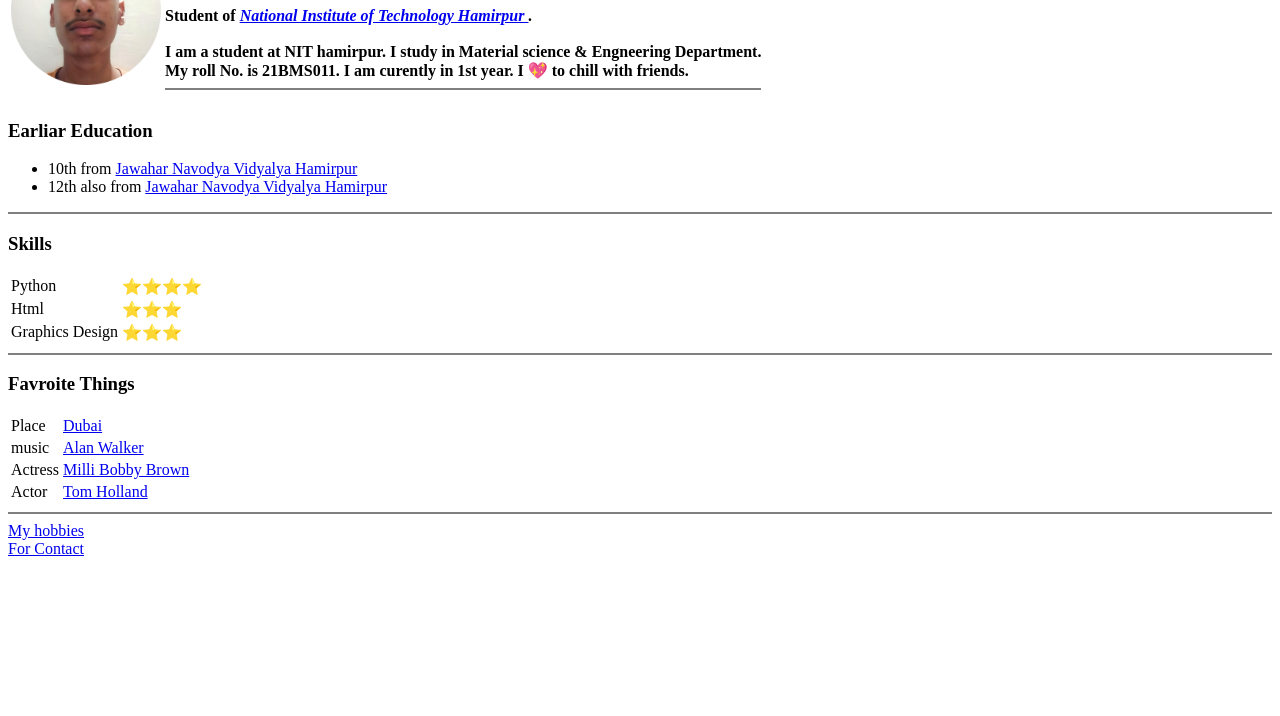
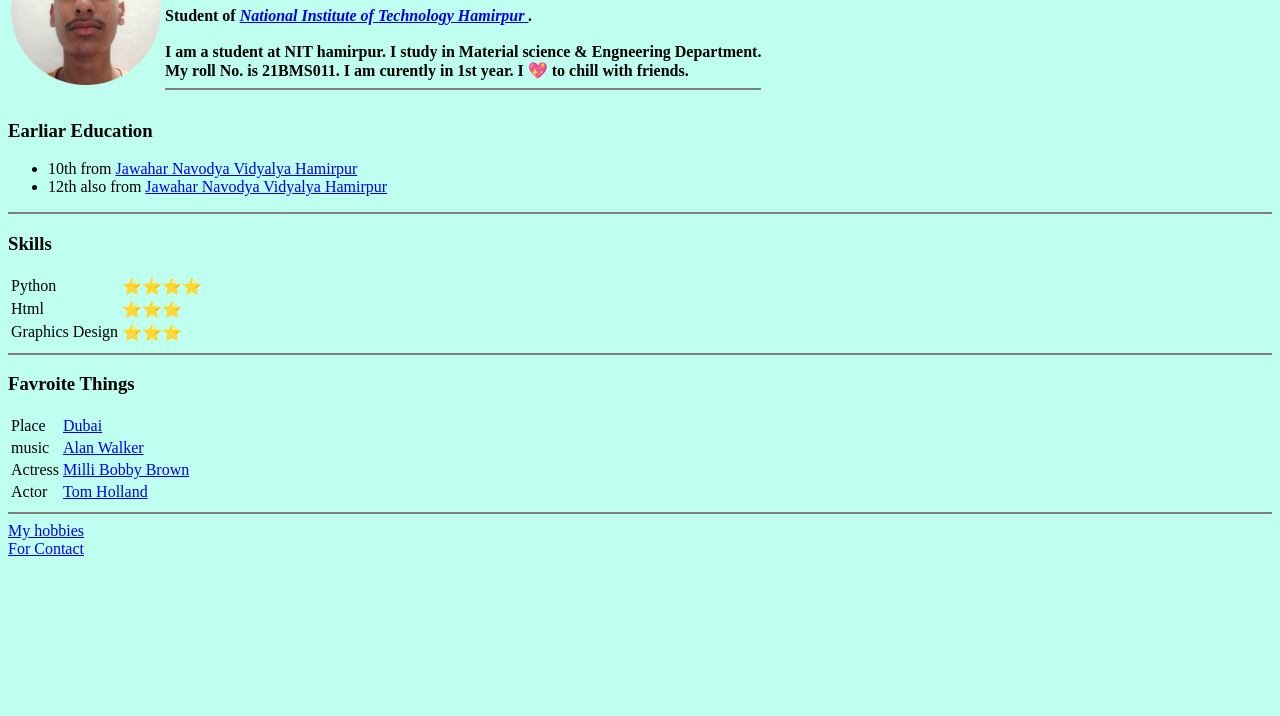
Before and after one commit to mishrakartik020903/Personal-Site, a plain HTML site: page index.html in a window 1280 px wide. Shown: the part 84-800 px from the top of the page. Drawn offline with Linux system fonts and the light colour scheme.

Commit message:
Add files via upload

```diff
--- a/index.html
+++ b/index.html
@@ -6,7 +6,7 @@
   <title>Kartik's Personal Site</title>
 </head>
 
-<body>
+<body style="background-color: #BFFFF0;">
   <table>
     <tr>
       <td><img src="kartik-modified.png" height="150" alt="Kartik's profile Picture"></td>
```
Also changed, not shown: contact.html (+1 -1 lines), hobbies.html (+1 -1 lines).
